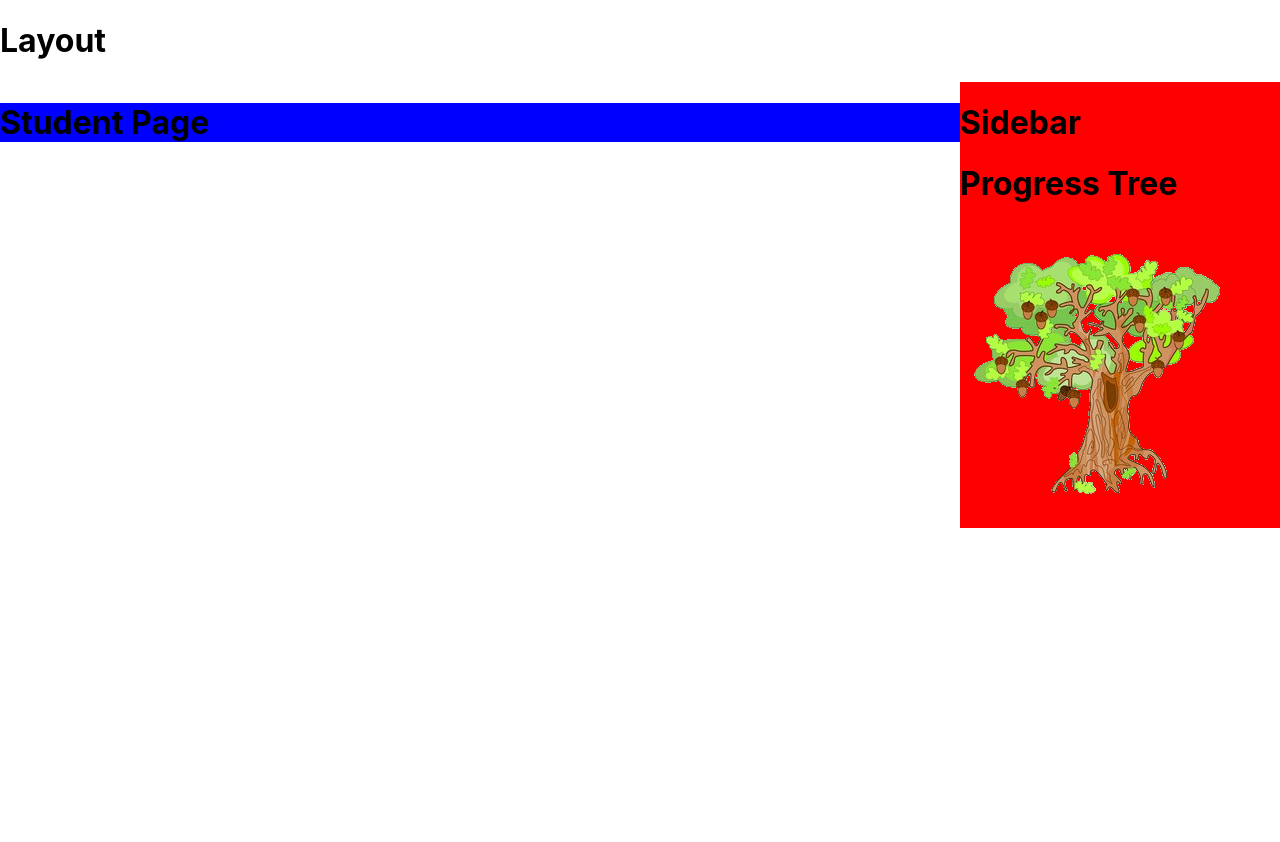
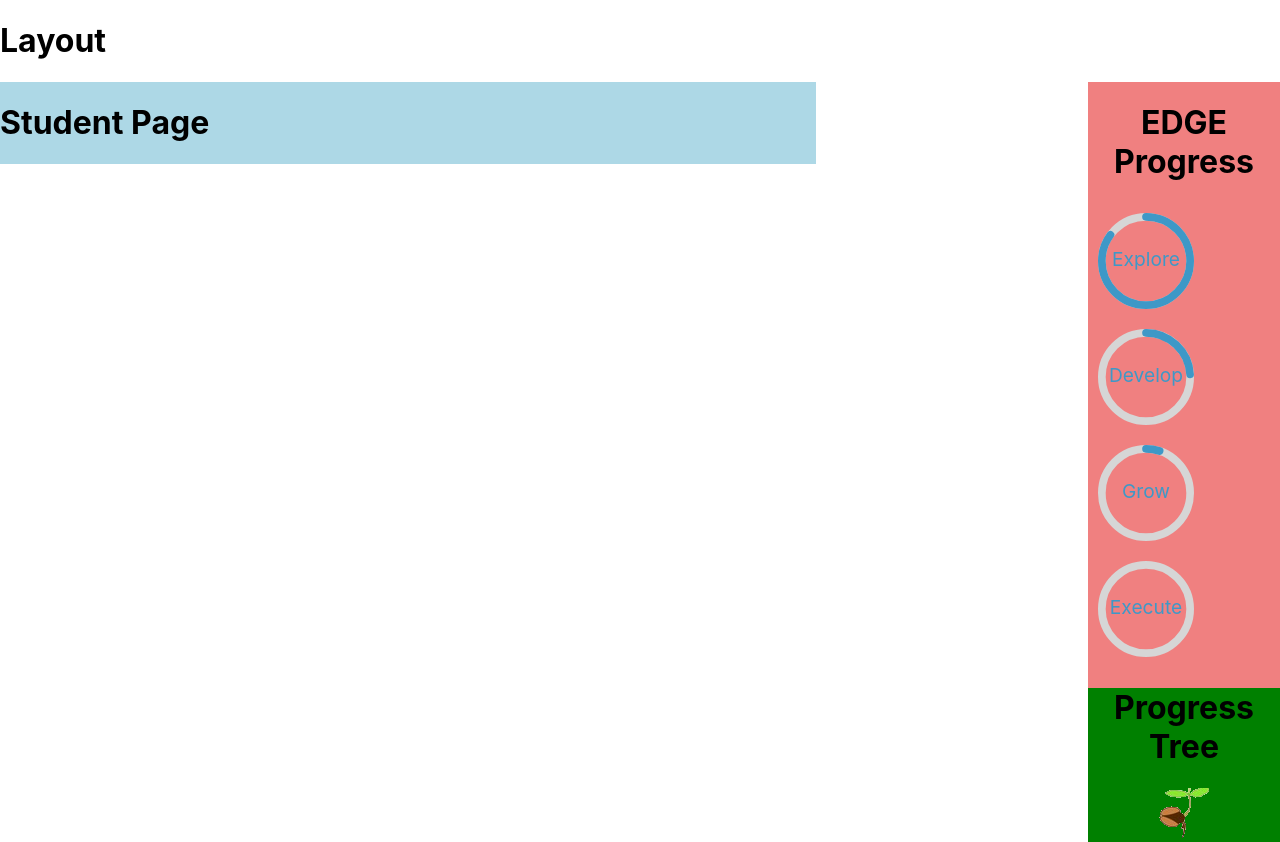
Before and after one commit to jubcow/430Edge, a React (Create React App) app: page /student in a window 1280 px wide. Before the commit the page ends 800 px from the top, so only its background shows below. Built offline with nearby package versions, Linux system fonts and the light colour scheme.

Commit message:
reactive student page sidebar

```diff
--- a/package.json
+++ b/package.json
@@ -7,9 +7,11 @@
     "@testing-library/react": "^9.5.0",
     "@testing-library/user-event": "^7.2.1",
     "react": "^16.13.1",
+    "react-circular-progressbar": "^2.0.3",
     "react-dom": "^16.13.1",
     "react-router-dom": "^5.1.2",
-    "react-scripts": "3.4.1"
+    "react-scripts": "3.4.1",
+    "react-visibility-sensor": "^5.1.1"
   },
   "scripts": {
     "start": "react-scripts start",
--- a/src/App.js
+++ b/src/App.js
@@ -1,5 +1,5 @@
 import React, { Component } from 'react';
-import {BrowserRouter, Route, Link, Switch, Redirect} from 'react-router-dom';
+import {Route, Switch} from 'react-router-dom';
 import './App.css';
 import HomePage from './containers/Homepage/HomePage.js';
 import StudentPage from './containers/Student Page/StudentPage';
--- /dev/null
+++ b/src/components/ModuleProgress/ModuleProgress.css
@@ -0,0 +1,5 @@
+
+.ModuleProgress {
+    width: 50%;
+    padding: 10px;
+}
--- /dev/null
+++ b/src/components/ModuleProgress/ModuleProgress.js
@@ -0,0 +1,27 @@
+import React from 'react';
+import './ModuleProgress.css';
+import VisibilitySensor from 'react-visibility-sensor';
+import {CircularProgressbar} from 'react-circular-progressbar';
+import 'react-circular-progressbar/dist/styles.css';
+
+const ModuleProgress = (props) => {
+
+    return (
+        // TODO circular progress bar with module name in center
+        <div className="ModuleProgress">
+            <VisibilitySensor>
+                {({ isVisible }) => {
+                    const percentage = isVisible? props.percentage : 0;
+                    return (
+                        <CircularProgressbar
+                            value={percentage}
+                            text={props.name}
+                        />
+                    );
+                }}
+            </VisibilitySensor>
+        </div>
+    )
+}
+
+export default ModuleProgress;
--- a/src/components/Progress Tree/ProgressTree.css
+++ b/src/components/Progress Tree/ProgressTree.css
@@ -0,0 +1,4 @@
+
+.ProgressTree {
+    background-color: green;
+}
--- a/src/components/Progress Tree/ProgressTree.js
+++ b/src/components/Progress Tree/ProgressTree.js
@@ -1,8 +1,9 @@
 import React, {useState} from 'react';
+import './ProgressTree.css';
 
 const ProgressTree = (props) => {
-    const treeNum = 5 * 4;
-    const [treeIndex, setTreeIndex] = useState(Math.floor(props.totalProgress / treeNum));
+    const [treeIndex, setTreeIndex] = useState(Math.floor(props.totalProgress));
+
 
     // updates the tree depending on the student progress
     const updateTree = () => {
@@ -10,7 +11,7 @@ const ProgressTree = (props) => {
     }
 
     return (
-        <div>
+        <div className="ProgressTree">
             <h1>Progress Tree</h1>
             {updateTree()}
         </div>
--- a/src/containers/Sidebar/Sidebar.css
+++ b/src/containers/Sidebar/Sidebar.css
@@ -1,7 +1,8 @@
 
 .Sidebar {
-    width: 25%;
+    width: 15%;
     height: 100%;
     float: right;
-    background-color: red;
+    background-color: lightcoral;
+    text-align: center;
 }
--- a/src/containers/Sidebar/Sidebar.js
+++ b/src/containers/Sidebar/Sidebar.js
@@ -1,13 +1,29 @@
 import React from 'react';
 import "./Sidebar.css";
+import ModuleProgess from '../../components/ModuleProgress/ModuleProgress';
 import ProgressTree from '../../components/Progress Tree/ProgressTree';
 
+
 const Sidebar = (props) => {
-    var progress = 99;
+    // filler variables for right now
+    // likely will be passed from student page props
+    var exploreProgress = 90;
+    var developProgress = 40;
+    var growProgress = 5;
+    var executeProgress = 0;
+    // total of all module progess divided by 100 to get overall percentage
+    var progress = (exploreProgress + developProgress + growProgress + executeProgress) / 100;
 
     return (
         <div className="Sidebar">
-            <h1>Sidebar</h1>
+
+            <h1>EDGE Progress</h1>
+
+            <ModuleProgess name="Explore" percentage={85} />
+            <ModuleProgess name="Develop" percentage={24} />
+            <ModuleProgess name="Grow" percentage={5} />
+            <ModuleProgess name="Execute" percentage={0} />
+
             <ProgressTree totalProgress={progress}/>
         </div>
     )
--- a/src/containers/Student Page/StudentPage.css
+++ b/src/containers/Student Page/StudentPage.css
@@ -1,4 +1,6 @@
 
 .StudentPage {
-    background-color: blue;
+    float: left;
+    width: 85%;
+    background-color: lightblue;
 }
```
Also changed, not shown: text.txt (added), 1 other file (tests, documents, lock files or other folders).
